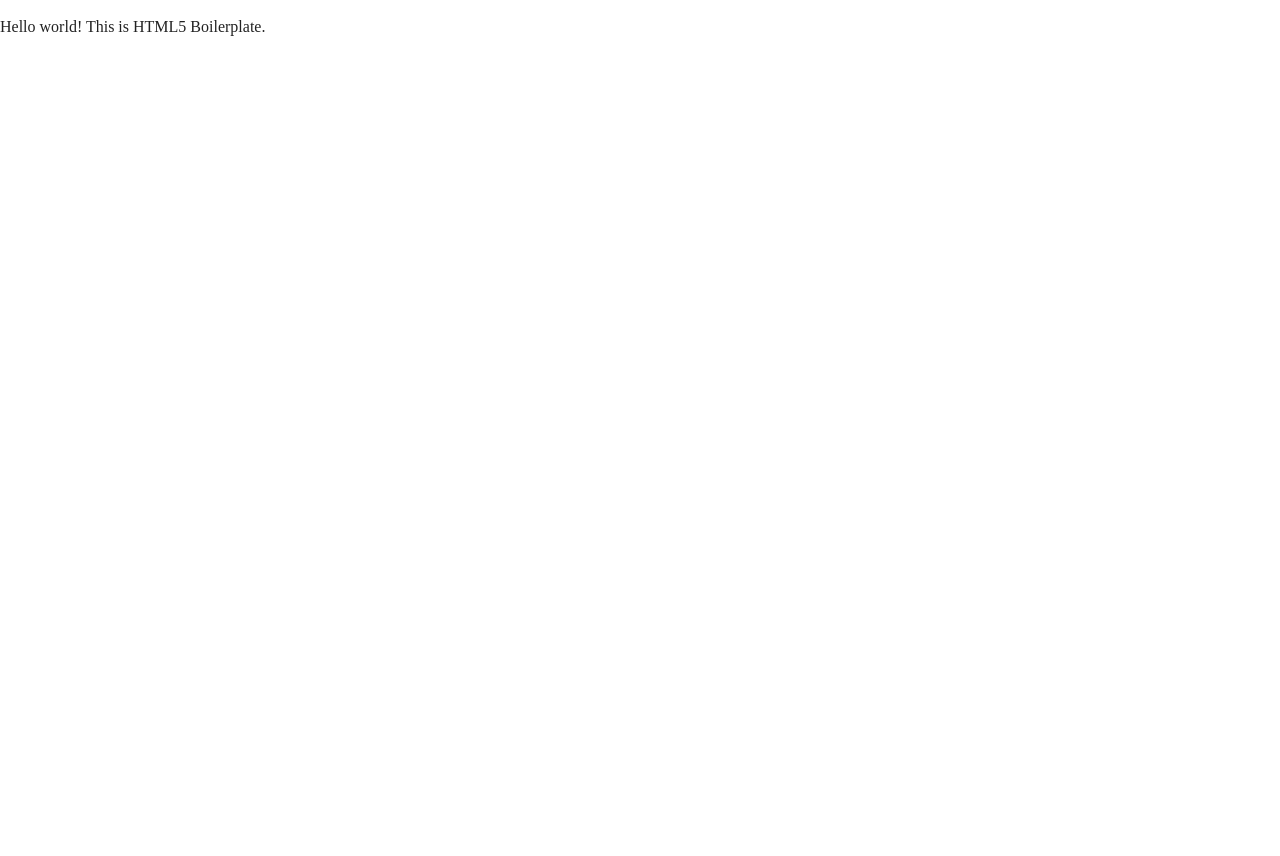
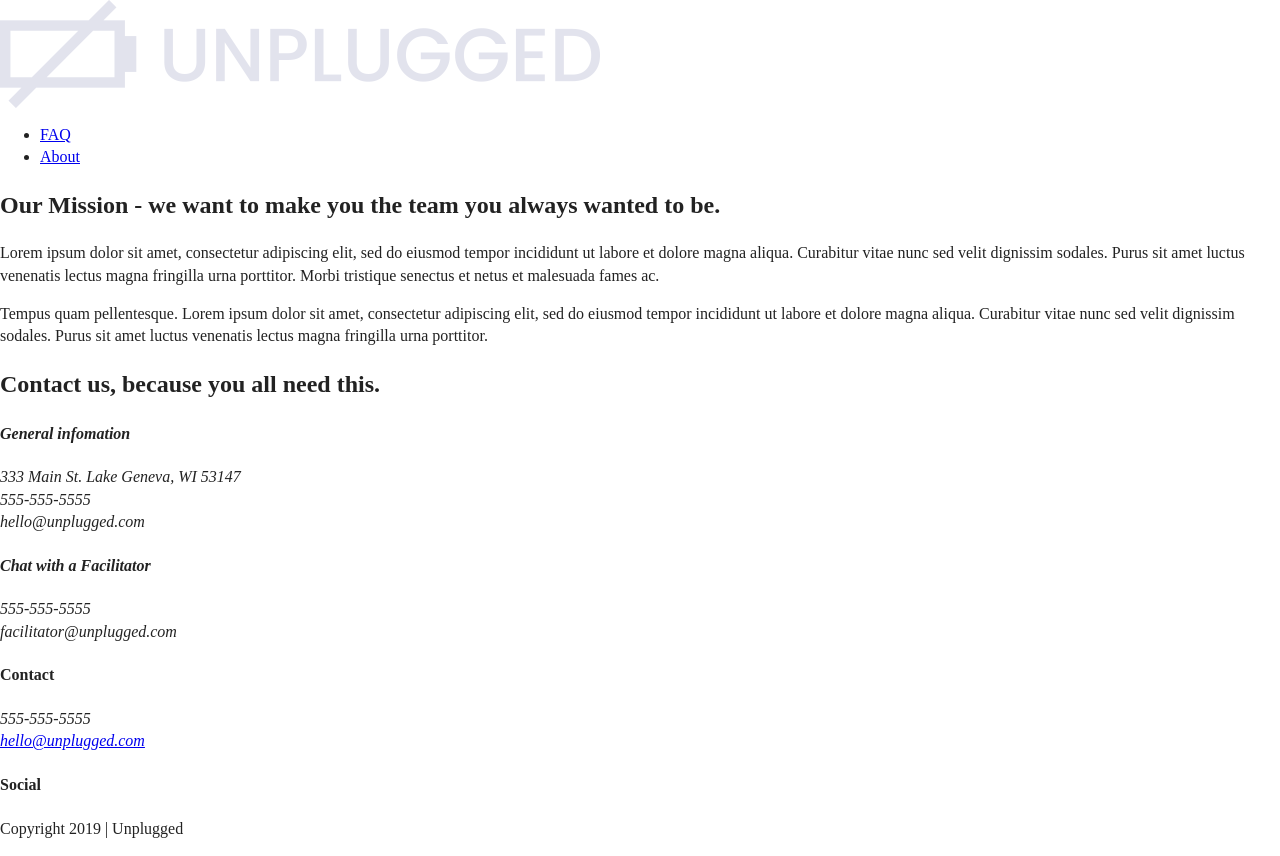
Before and after one commit to Julie805/unplugged-retreat, a website: page about/index.html in a window 1280 px wide. Before the commit the page ends 800 px from the top, so only its background shows below. Drawn offline with Linux system fonts and the light colour scheme.

Commit message:
Added about-page html

```diff
--- a/about/index.html
+++ b/about/index.html
@@ -3,7 +3,7 @@
 
 <head>
   <meta charset="utf-8">
-  <title></title>
+  <title>Unplugged | About</title>
   <meta name="description" content="">
   <meta name="viewport" content="width=device-width, initial-scale=1">
 
@@ -25,7 +25,91 @@
 <body>
 
   <!-- Add your site or application content here -->
-  <p>Hello world! This is HTML5 Boilerplate.</p>
+  <header>
+    <div class="content-wrapper">
+      <a href="#"><img src="../img/unpluggedlogo.png" alt="unplugged logo"></a>
+      <div class="header-divider"></div>
+      <nav>
+        <ul>
+          <li><a href="../faq/index.html" target="_blank">FAQ</a></li>
+          <li><a href="../about/index.html" target="_blank">About</a></li>
+        </ul>
+      </nav>
+    </div>
+
+  </header>
+<main>
+
+  <section class="mission">
+    <div class="content-wrapper">
+      <h2>Our Mission - we want to make you the team you always wanted to be.</h2>
+      <div class="mission-content">
+        <p>Lorem ipsum dolor sit amet, consectetur adipiscing elit, sed do eiusmod tempor incididunt ut labore et dolore magna aliqua. Curabitur vitae nunc sed velit dignissim sodales. Purus sit amet luctus venenatis lectus magna fringilla urna porttitor. Morbi tristique senectus et netus et malesuada fames ac.</p>
+        <p>Tempus quam pellentesque. Lorem ipsum dolor sit amet, consectetur adipiscing elit, sed do eiusmod tempor incididunt ut labore et dolore magna aliqua. Curabitur vitae nunc sed velit dignissim sodales. Purus sit amet luctus venenatis lectus magna fringilla urna porttitor.</p>
+      </div>
+    </div>
+    <!-- mission-content wrapper ends -->
+  </section>
+
+  <!-- contact-info -->
+
+  <section class="map">
+    <div class="map-content">
+      <figure></figure>
+    </div>
+  </section>
+
+  <section class="contact-section">
+    <div class="content-wrapper">
+      <h2>Contact us, because you all need this.</h2>
+      <address class="contact-content">
+        <div>
+          <h4>General infomation</h4>
+          <p>333 Main St. Lake Geneva, WI 53147<br>
+            555-555-5555<br>
+            hello@unplugged.com</p>
+        </div>
+        <div>
+          <h4>Chat with a Facilitator</h4>
+          <p>555-555-5555<br>
+            facilitator@unplugged.com</p>
+        </div>
+      </address>
+       <!-- contact-content div ends -->
+    </div>
+     <!-- contact-wrapper ends -->
+  </section>
+</main>
+  <!-- main wrapper -->
+
+  <footer>
+    <div class="content-wrapper">
+      <div class="footer-content">
+        <div class="contact">
+          <h4>Contact</h4>
+          <address>
+            <p>555-555-5555<br>
+            <a href="mailto:hello@unplugged.com">hello@unplugged.com</a>
+            </p>
+          </address>
+        </div>
+        <div class="social">
+          <h4>Social</h4>
+          <div class="social-icons">
+            <p><a href="https://www.facebook.com" target="blank"></a></p>
+            <p><a href="https://www.twitter.com" target="blank"></a></p>
+            <p><a href="https://www.instagram.com" target="blank"></a></p>
+          </div>
+        </div>
+      </div>
+      <!-- footer content ends -->
+    </div>
+     <!--footer content-wrapper ends-->
+    <div class="copyright">
+      <p>Copyright 2019 | Unplugged</p>
+    </div>
+  </footer>
+
   <script src="../js/vendor/modernizr-3.11.2.min.js"></script>
   <script src="../js/plugins.js"></script>
   <script src="../js/main.js"></script>
```
Also changed, not shown: index.html (+4 -2 lines).
